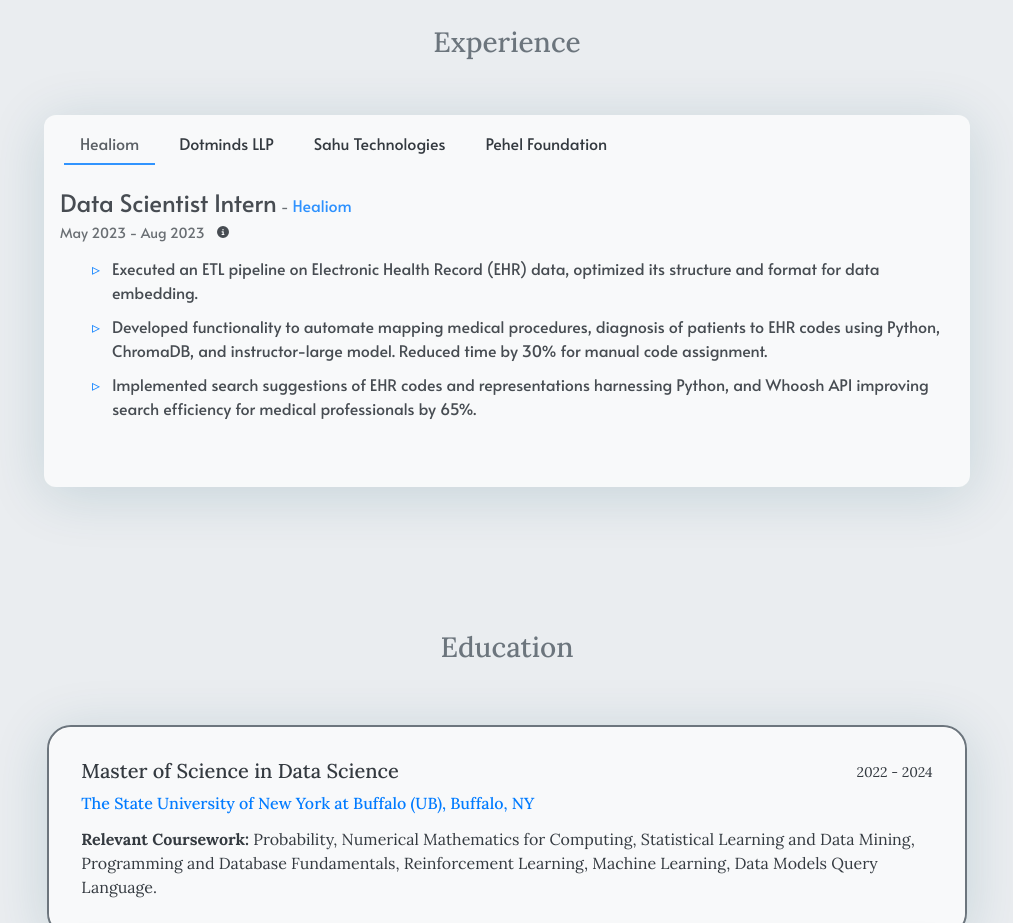
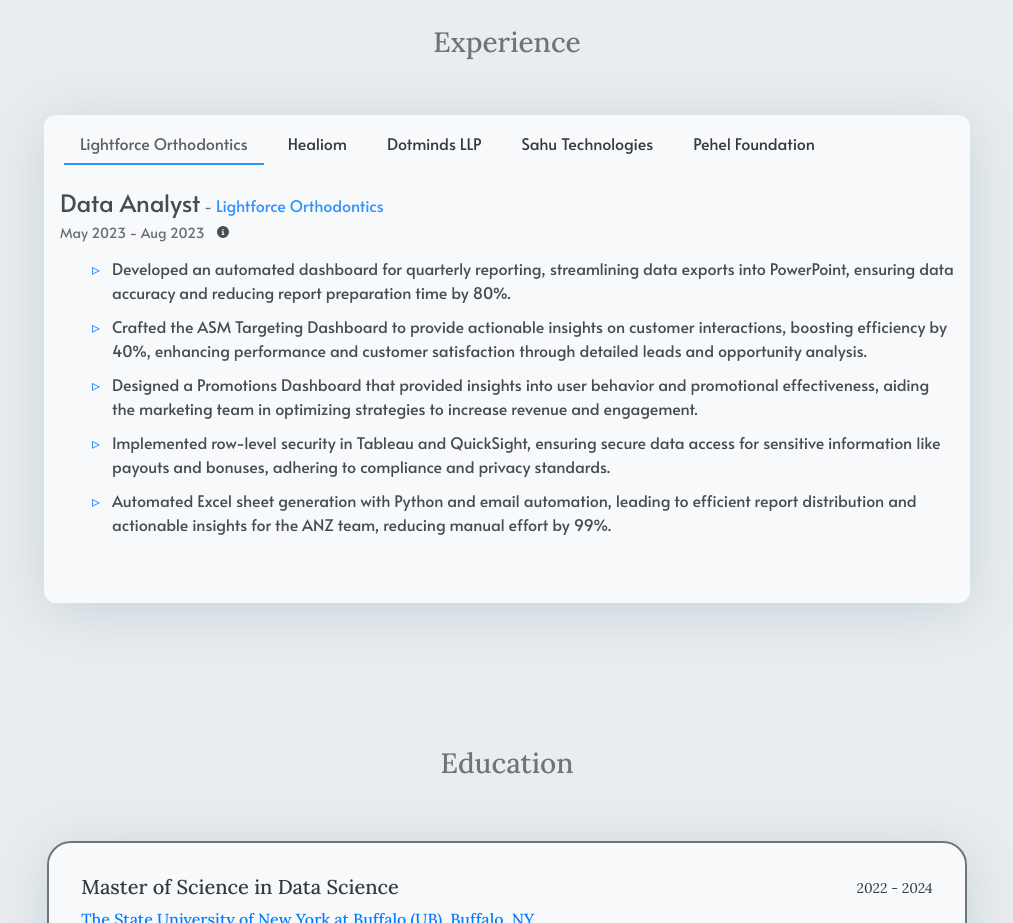
Before and after one commit to jashpaleja/jashpaleja.github.io, a plain HTML site: page index.html in a window 1280 px wide. Shown: the part 1520-2443 px from the top of the page, without its empty margins (133-1146 px from the left). Drawn offline with Linux system fonts and the light colour scheme.

Commit message:
lightforce addition

```diff
--- a/index.html
+++ b/index.html
@@ -646,6 +646,22 @@ Jash Portfolio
                                 aria-selected="true"
                                 role="tab"
                                 data-bs-toggle="pill"
+                                id='Lightforce-Orthodontics-May-2023---Aug-2023-tab'
+                                data-bs-target='#pills-Lightforce-Orthodontics-May-2023---Aug-2023'
+                                aria-controls='Lightforce-Orthodontics-May-2023---Aug-2023'
+                            >
+                                Lightforce Orthodontics
+                            </div>
+                        </li>
+
+
+
+                        <li class="nav-item px-1 bg-transparent" role="presentation">
+                            <div
+                                class="nav-link bg-transparent"
+                                aria-selected="true"
+                                role="tab"
+                                data-bs-toggle="pill"
                                 id='Healiom-May-2023---Aug-2023-tab'
                                 data-bs-target='#pills-Healiom-May-2023---Aug-2023'
                                 aria-controls='Healiom-May-2023---Aug-2023'
@@ -710,6 +726,47 @@ Jash Portfolio
                         <div
                             class="tab-pane fade show active bg-transparent"
                             role="tabpanel"
+                            id='pills-Lightforce-Orthodontics-May-2023---Aug-2023'
+                            aria-labelledby='pills-Lightforce-Orthodontics-May-2023---Aug-2023-tab'
+                        >
+                            <div>
+                                <span class="h4">Data Analyst</span>
+                                <small>-</small>
+                                <a href="https://lf.co/" target="_blank">Lightforce Orthodontics</a>
+                                <div class="pb-1">
+                                    <small>May 2023 - Aug 2023</small>
+
+                                    <span class="p-2">
+                                        <span
+                                            style="cursor: pointer;"
+                                            data-bs-toggle="tooltip"
+                                            data-bs-placement="top"
+                                            data-bs-original-title=Working&#32;as&#32;a&#32;Data&#32;Analyst&#32;at&#32;Lightforce&#32;Orthodontics
+                                        >
+                                            <i class="fas fa-info-circle fa-xs"></i>
+                                        </span>
+                                    </span>
+
+                                </div>
+
+
+                            </div>
+
+                            <ul>
+<li>Developed an automated dashboard for quarterly reporting, streamlining data exports into PowerPoint, ensuring data accuracy and reducing report preparation time by 80%.</li>
+<li>Crafted the ASM Targeting Dashboard to provide actionable insights on customer interactions, boosting efficiency by 40%, enhancing performance and customer satisfaction through detailed leads and opportunity analysis.</li>
+<li>Designed a Promotions Dashboard that provided insights into user behavior and promotional effectiveness, aiding the marketing team in optimizing strategies to increase revenue and engagement.</li>
+<li>Implemented row-level security in Tableau and QuickSight, ensuring secure data access for sensitive information like payouts and bonuses, adhering to compliance and privacy standards.</li>
+<li>Automated Excel sheet generation with Python and email automation, leading to efficient report distribution and actionable insights for the ANZ team, reducing manual effort by 99%.</li>
+</ul>
+
+                        </div>
+
+
+
+                        <div
+                            class="tab-pane fade bg-transparent"
+                            role="tabpanel"
                             id='pills-Healiom-May-2023---Aug-2023'
                             aria-labelledby='pills-Healiom-May-2023---Aug-2023-tab'
                         >
@@ -717,6 +774,7 @@ Jash Portfolio
                                 <span class="h4">Data Scientist Intern</span>
                                 <small>-</small>
                                 <a href="https://www.healiom.com/" target="_blank">Healiom</a>
+
                                 <div class="pb-1">
                                     <small>May 2023 - Aug 2023</small>
 
@@ -725,7 +783,7 @@ Jash Portfolio
                                             style="cursor: pointer;"
                                             data-bs-toggle="tooltip"
                                             data-bs-placement="top"
-                                            data-bs-original-title=Working&#32;as&#32;a&#32;Data&#32;Scientist&#32;Intern&#32;at&#32;Healiom
+                                            data-bs-original-title=Worked&#32;as&#32;a&#32;Data&#32;Scientist&#32;Intern&#32;at&#32;Healiom
                                         >
                                             <i class="fas fa-info-circle fa-xs"></i>
                                         </span>
@@ -736,12 +794,14 @@ Jash Portfolio
 
                             </div>
 
-                            <ul>
+                            <div class="pt-2">
+                                <ul>
 <li>Executed an ETL pipeline on Electronic Health Record (EHR) data, optimized its structure and format for data embedding.</li>
 <li>Developed functionality to automate mapping medical procedures, diagnosis of patients to EHR codes using Python, ChromaDB, and instructor-large model. Reduced time by 30% for manual code assignment.</li>
 <li>Implemented search suggestions of EHR codes and representations harnessing Python, and Whoosh API improving search efficiency for medical professionals by 65%.</li>
 </ul>
 
+                            </div>
                         </div>
 
 
@@ -778,7 +838,6 @@ Jash Portfolio
 
                             <div class="pt-2">
                                 <ul>
-<li>Designed, deployed, and optimized a database with 11 tables for a restaurant, utilizing ER diagram methodologies and normalization techniques, resulting in a 20% increase in query performance catering 4000 customers.</li>
 <li>Engineered advanced SQL queries, procedures, triggers, functions, and indexing to drive APIs, leading to 40% reduction in database response time.</li>
 <li>Trained 3 members, managed a team of 5 to architect and develop apps leveraging agile methodology.</li>
 <li>Built React Native app to streamline interior design project management, cutting processing time by 60%.</li>
```
